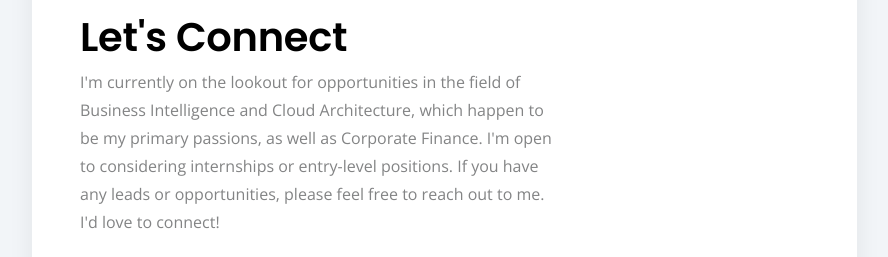
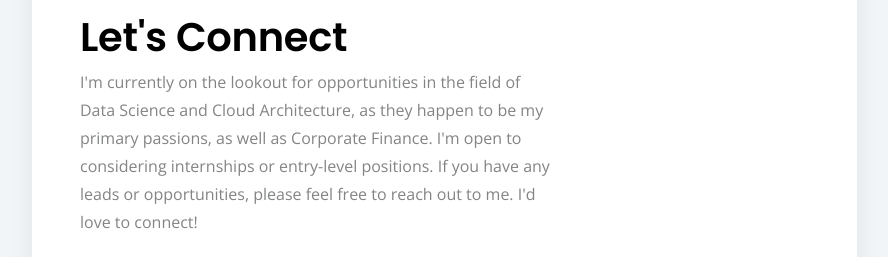
Before and after one commit to giampio-cavallo/giampio-cavallo.github.io, a plain HTML site: page index.html in a window 1280 px wide. Shown: the part 4236-4493 px from the top of the page, without its empty margins (341-1229 px from the left). Drawn offline with nearby package versions, Linux system fonts and the light colour scheme; some packages are replaced by stand-ins of ours.

Commit message:
Update index.html

```diff
--- a/index.html
+++ b/index.html
@@ -451,7 +451,7 @@
 								<div class="col-12 col-md-10 col-xl-8">
 									<h6 class="title-heading mb-3" data-backdrop-text="Get In Touch">Get In Touch</h6>
 									<h1>Let's Connect</h1>
-									<p>I'm currently on the lookout for opportunities in the field of Business Intelligence and Cloud Architecture, which happen to be my primary passions, as well as Corporate Finance. I'm open to considering internships or entry-level positions. If you have any leads or opportunities, please feel free to reach out to me. I'd love to connect!</p>
+									<p>I'm currently on the lookout for opportunities in the field of Data Science and Cloud Architecture, as they happen to be my primary passions, as well as Corporate Finance. I'm open to considering internships or entry-level positions. If you have any leads or opportunities, please feel free to reach out to me. I'd love to connect!</p>
 									<ul class="list-inline-pills mt-4">
 										<li>Phone: +39 3400055844</li>
 										<li>Email: giampio.cavallo@gmail.com</li>
```
